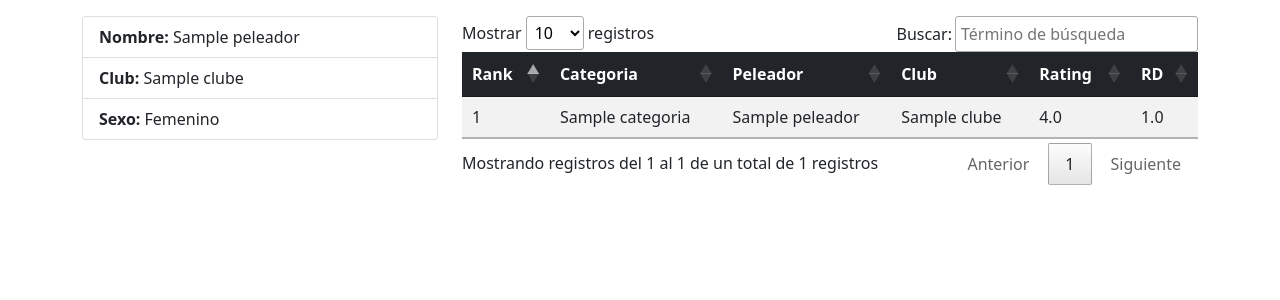
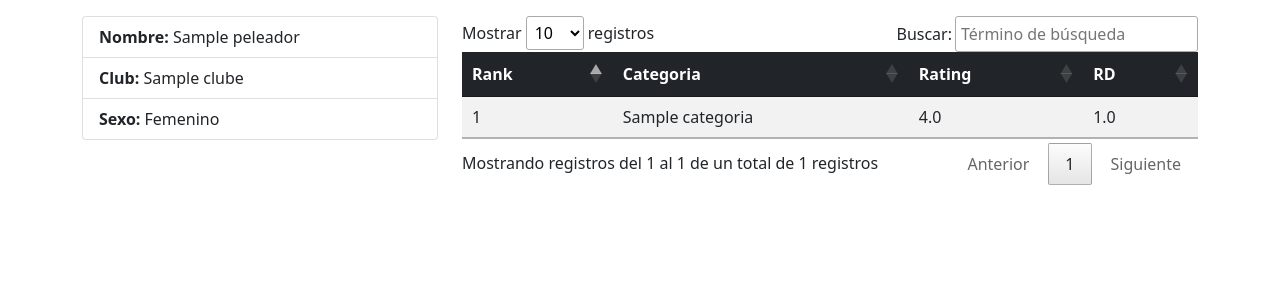
Before and after one commit to crackoscl/batallon, a Django app: page /detalle/1 in a window 1280 px wide. Shown: the part 56-356 px from the top of the page. Run offline with Django 3.2, Linux system fonts and the light colour scheme; tables that the repository leaves empty hold one stand-in row (values such as "Sample post"); some libraries are stand-ins or nearby versions.

Commit message:
ficha pelador

```diff
--- a/app/templates/app/ficha_peleador.html
+++ b/app/templates/app/ficha_peleador.html
@@ -22,8 +22,6 @@
                     <tr>
                         <th>Rank</th>
                         <th>Categoria</th>
-                        <th>Peleador</th>
-                        <th>Club</th>
                         <th>Rating</th>
                         <th>RD</th>
                     </tr>
@@ -33,9 +31,6 @@
                     <tr>
                         <td>{{item.rank}}</td>
                         <td>{{item.categoria}}</td>
-                        <td>{{item.peleador.nombre}}</td>
-                        <td>{{item.peleador.club}}
-                        </td>
                         <td>{{item.rating}}</td>
                         <td>{{item.rd}}</td>
 
```
